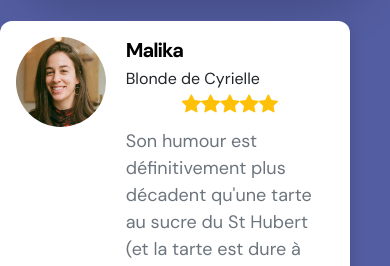
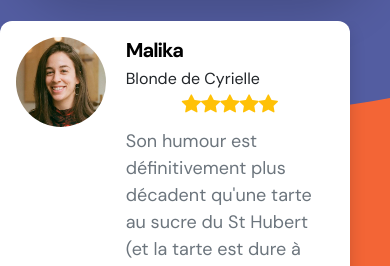
Before and after one commit to cyriellecoul/portfolio2025, a website: page index.html in a window 390 px wide. Shown: the part 572-838 px from the top of the page. Drawn offline with Linux system fonts and the light colour scheme.

Commit message:
[PF14] Remove margin bottom for .hero class

```diff
--- a/css/templatemo-first-portfolio-style.css
+++ b/css/templatemo-first-portfolio-style.css
@@ -485,7 +485,6 @@
   position: relative;
   overflow: hidden;
   padding-top: 330px;
-  padding-bottom: 330px;
 }
 
 @media screen and (min-width: 991px) {
@@ -814,10 +813,10 @@
   text-decoration: underline;
 }
 
-.asterix{
-font-style: italic;
-font-weight: 100;
-text-align: right;
+.asterix {
+  font-style: italic;
+  font-weight: 100;
+  text-align: right;
 }
 
 /*---------------------------------------
@@ -1130,7 +1129,6 @@
 
   .hero {
     padding-top: 200px;
-    padding-bottom: 400px;
     background-color: #f36536;
   }
 
```
